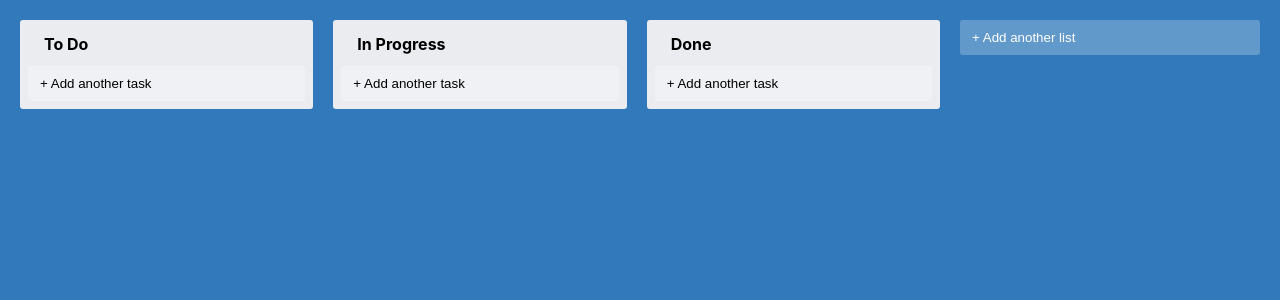
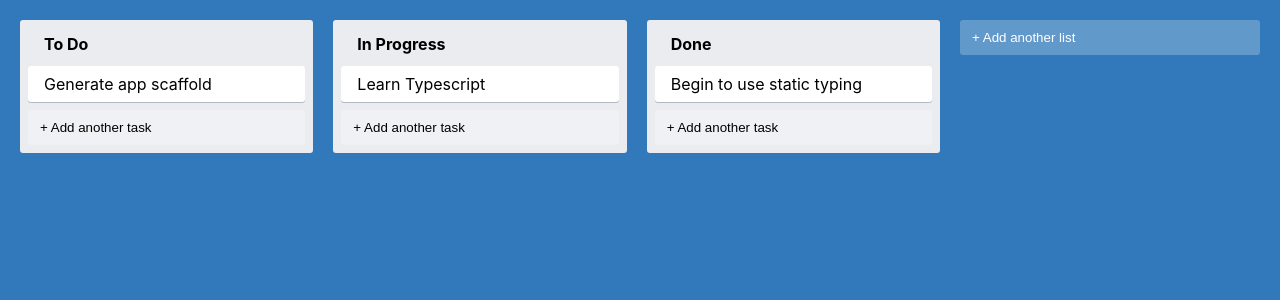
Before and after one commit to hoangngk/rd-react, a React (Create React App) app in the folder trello-clone/: page / in a window 1280 px wide. Shown: the top 300 px of the page. Built offline with nearby package versions, Linux system fonts and the light colour scheme.

Commit message:
[TrelloClone] Get data from app state

```diff
--- a/trello-clone/src/App.tsx
+++ b/trello-clone/src/App.tsx
@@ -10,8 +10,12 @@ const App = () => {
 
   return (
     <AppContainer>
-      {state.lists.map((list, index) => (
-        <Column text={list.text} key={list.id} />
+      {state.lists.map((list) => (
+        <Column text={list.text} key={list.id}>
+          {list.tasks.map((task) => (
+            <Card text={task.text} key={task.id}></Card>
+          ))}
+        </Column>
       ))}
       <AddNewItem
         toggleButtonText="+ Add another list"
```
